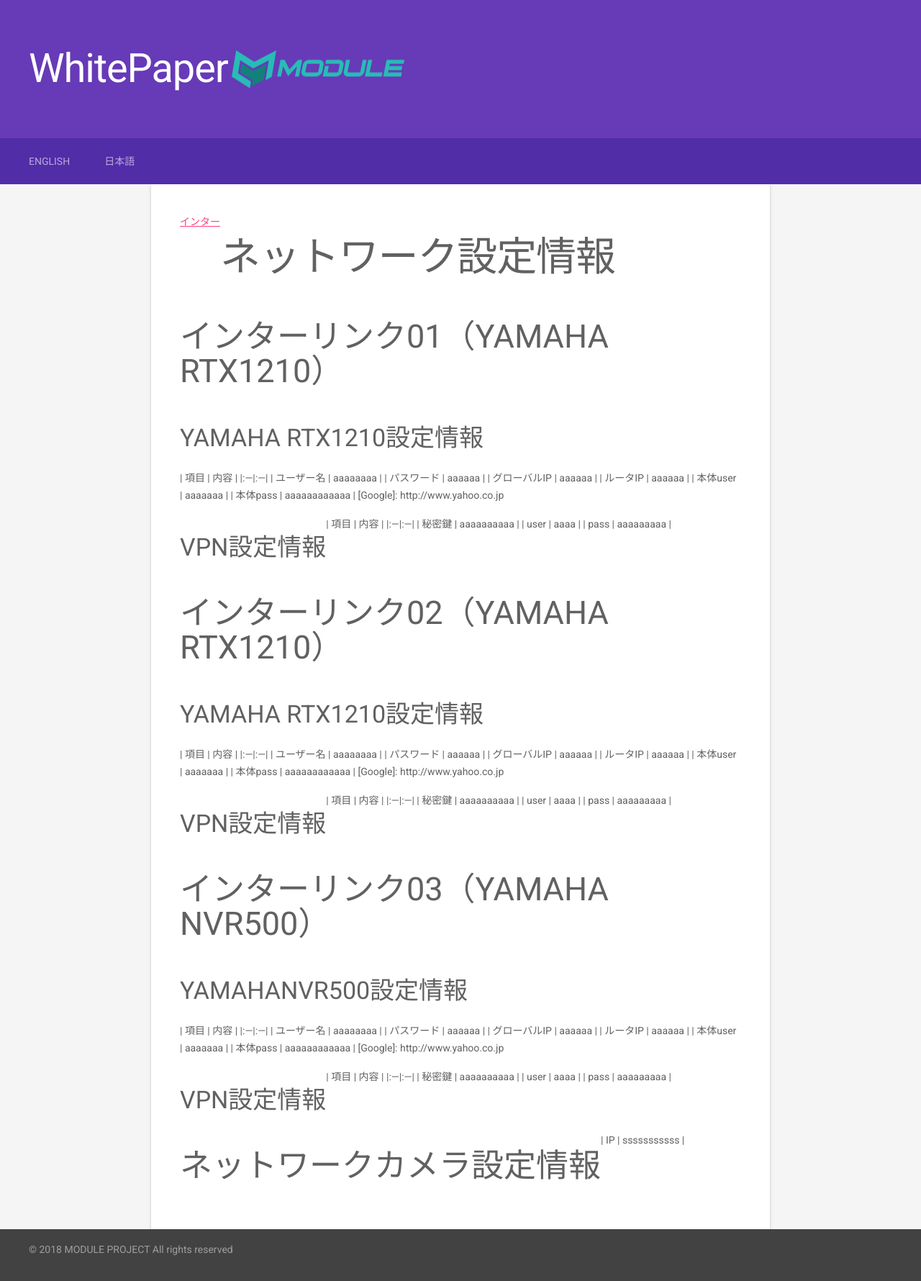
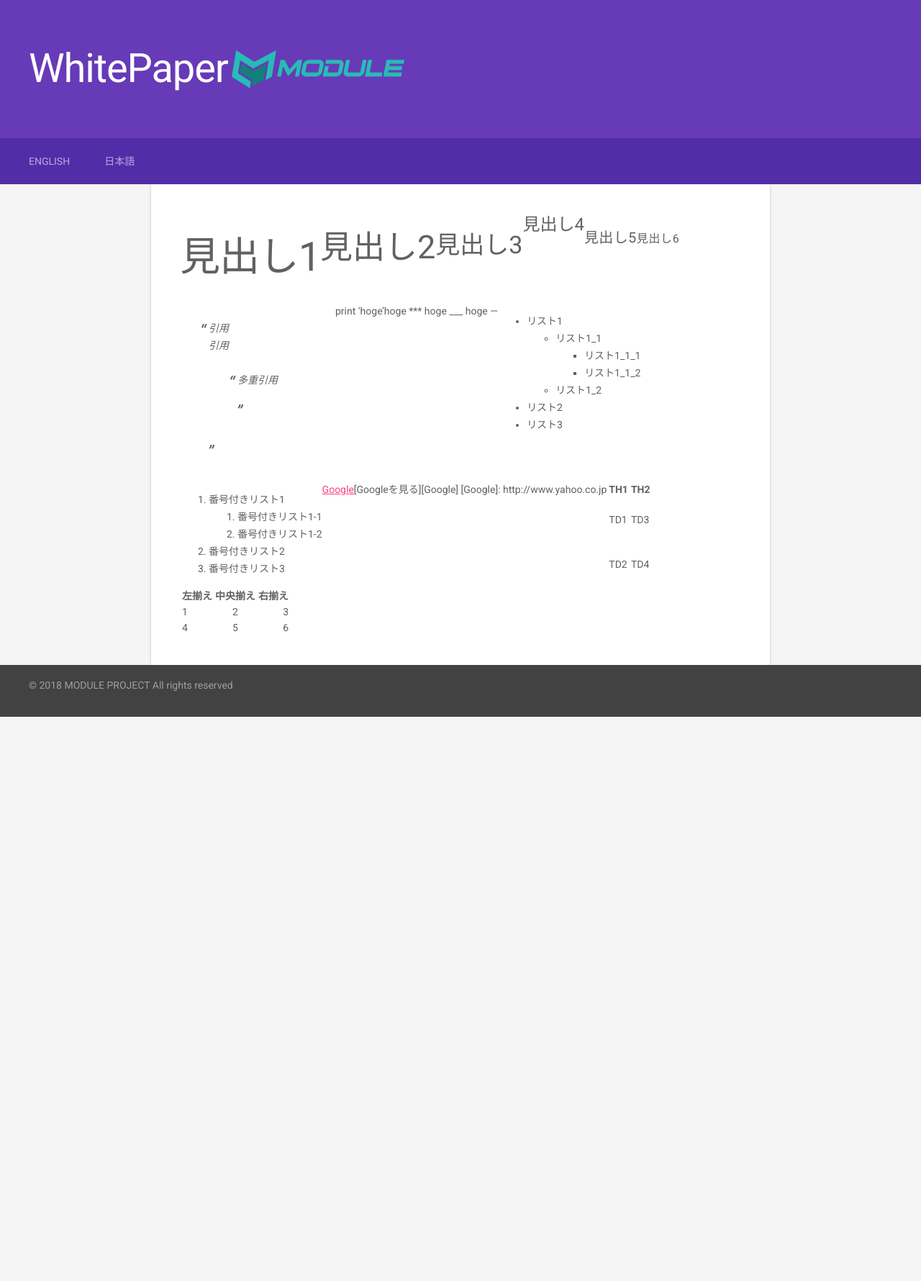
Before and after one commit to sdw-Inc/test, a Jekyll site: the page built from index.md, in a window 1280 px wide. Shown: the whole page at 72% size. Built offline with Jekyll 4.4.1, drawn with Linux system fonts in a browser that asks for light colours; our own code applies the rules of GitHub Pages for plain Markdown files.

Commit message:
indexをマークダウン記法に変更（style用）

```diff
--- a/index.md
+++ b/index.md
@@ -1,61 +1,48 @@
+# 見出し1
+## 見出し2
+### 見出し3
+#### 見出し4
+##### 見出し5
+###### 見出し6
 
-[インター](#yamahanvr500設定情報)
+> 引用
+> 引用
+>> 多重引用
 
+print 'hoge'
 
-# ネットワーク設定情報
-## インターリンク01（YAMAHA RTX1210）
-### YAMAHA RTX1210設定情報
-| 項目 | 内容 |
-|:---|:---|
-| ユーザー名 | aaaaaaaa |
-| パスワード | aaaaaa |
-| グローバルIP | aaaaaa |
-| ルータIP | aaaaaa |
-| 本体user | aaaaaaa |
-| 本体pass | aaaaaaaaaaaa |
+hoge
+***
+hoge
+___
+hoge
+---
+
+- リスト1
+    - リスト1_1
+        - リスト1_1_1
+        - リスト1_1_2
+    - リスト1_2
+- リスト2
+- リスト3
+
+1. 番号付きリスト1
+    1. 番号付きリスト1-1
+    1. 番号付きリスト1-2
+1. 番号付きリスト2
+1. 番号付きリスト3
+
+[Google](https://www.google.co.jp/)
+
+[Googleを見る][Google]
 [Google]: http://www.yahoo.co.jp
-### VPN設定情報
-| 項目 | 内容 |
-|:---|:---|
-| 秘密鍵 | aaaaaaaaaa |
-| user | aaaa |
-| pass | aaaaaaaaa |
 
-## インターリンク02（YAMAHA RTX1210）
-### YAMAHA RTX1210設定情報
-| 項目 | 内容 |
-|:---|:---|
-| ユーザー名 | aaaaaaaa |
-| パスワード | aaaaaa |
-| グローバルIP | aaaaaa |
-| ルータIP | aaaaaa |
-| 本体user | aaaaaaa |
-| 本体pass | aaaaaaaaaaaa |
-[Google]: http://www.yahoo.co.jp
-### VPN設定情報
-| 項目 | 内容 |
-|:---|:---|
-| 秘密鍵 | aaaaaaaaaa |
-| user | aaaa |
-| pass | aaaaaaaaa |
+| TH1 | TH2 |
+----|----
+| TD1 | TD3 |
+| TD2 | TD4 |
 
-## インターリンク03（YAMAHA NVR500）
-### YAMAHANVR500設定情報
-| 項目 | 内容 |
-|:---|:---|
-| ユーザー名 | aaaaaaaa |
-| パスワード | aaaaaa |
-| グローバルIP | aaaaaa |
-| ルータIP | aaaaaa |
-| 本体user | aaaaaaa |
-| 本体pass | aaaaaaaaaaaa |
-[Google]: http://www.yahoo.co.jp
-### VPN設定情報
-| 項目 | 内容 |
-|:---|:---|
-| 秘密鍵 | aaaaaaaaaa |
-| user | aaaa |
-| pass | aaaaaaaaa |
-
-## ネットワークカメラ設定情報
-| IP | sssssssssss |
+| 左揃え | 中央揃え | 右揃え |
+|:---|:---:|---:|
+|1 |2 |3 |
+|4 |5 |6 |
```
